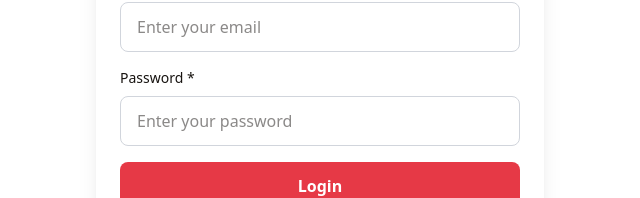
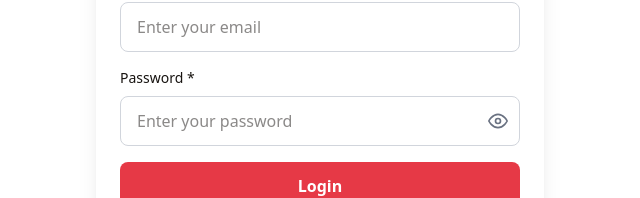
Before and after one commit to softdevglobal/booking-engine, a Next.js app: page /embed in a window 1280 px wide. Shown: the part 325-523 px from the top of the page, without its empty margins (320-960 px from the left). Built offline with nearby package versions, Linux system fonts and the light colour scheme; no server answers.

Commit message:
password, contact

```diff
--- a/src/components/LoginModal.tsx
+++ b/src/components/LoginModal.tsx
@@ -12,6 +12,7 @@ export default function LoginModal({ onClose, onSuccess }: Props) {
 	const [isLogin, setIsLogin] = useState(true);
 	const [error, setError] = useState("");
 	const [formData, setFormData] = useState({ name: "", email: "", password: "", phone: "" });
+	const [showPassword, setShowPassword] = useState(false);
 
 	const handleInputChange = (e: React.ChangeEvent<HTMLInputElement>) => {
 		const { name, value } = e.target;
@@ -22,7 +23,7 @@ export default function LoginModal({ onClose, onSuccess }: Props) {
 	const handleSubmit = async (e: React.FormEvent) => {
 		e.preventDefault();
 		setError("");
-		if (!formData.email || !formData.password || (!isLogin && !formData.name)) {
+		if (!formData.email || !formData.password || (!isLogin && (!formData.name || !formData.phone))) {
 			setError("Please fill in all required fields");
 			return;
 		}
@@ -58,12 +59,45 @@ export default function LoginModal({ onClose, onSuccess }: Props) {
 					</div>
 					<div>
 						<label htmlFor="password" className="block text-sm font-medium text-[#181411] mb-2">Password *</label>
-						<input id="password" name="password" type="password" value={formData.password} onChange={handleInputChange} className="w-full px-4 py-3 border border-gray-300 rounded-lg focus:ring-2 focus:ring-[#ec8013] focus:border-transparent text-[#181411]" placeholder="Enter your password" required />
+						<div className="relative">
+							<input
+								id="password"
+								name="password"
+								type={showPassword ? "text" : "password"}
+								value={formData.password}
+								onChange={handleInputChange}
+								className="w-full px-4 py-3 pr-11 border border-gray-300 rounded-lg focus:ring-2 focus:ring-[#ec8013] focus:border-transparent text-[#181411]"
+								placeholder="Enter your password"
+								required
+								autoComplete={isLogin ? "current-password" : "new-password"}
+							/>
+							<button
+								type="button"
+								onClick={() => setShowPassword(v => !v)}
+								className="absolute inset-y-0 right-0 px-3 flex items-center text-gray-500 hover:text-gray-700"
+								aria-label={showPassword ? "Hide password" : "Show password"}
+								title={showPassword ? "Hide password" : "Show password"}
+							>
+								{showPassword ? (
+									<svg xmlns="http://www.w3.org/2000/svg" className="h-5 w-5" viewBox="0 0 24 24" fill="none" stroke="currentColor" strokeWidth="2">
+										<path d="M3 3l18 18" strokeLinecap="round" strokeLinejoin="round" />
+										<path d="M10.58 10.58a2 2 0 102.83 2.83" />
+										<path d="M16.88 16.88A10.94 10.94 0 0112 19c-5 0-9.27-3-11-7 1.02-2.33 2.73-4.3 4.88-5.62" />
+										<path d="M9.88 4.12A10.94 10.94 0 0112 5c5 0 9.27 3 11 7a11.6 11.6 0 01-2.32 3.18" />
+									</svg>
+								) : (
+									<svg xmlns="http://www.w3.org/2000/svg" className="h-5 w-5" viewBox="0 0 24 24" fill="none" stroke="currentColor" strokeWidth="2">
+										<path d="M1 12s4-8 11-8 11 8 11 8-4 8-11 8S1 12 1 12z" strokeLinecap="round" strokeLinejoin="round" />
+										<circle cx="12" cy="12" r="3" />
+									</svg>
+								)}
+							</button>
+						</div>
 					</div>
 					{!isLogin && (
 						<div>
-							<label htmlFor="phone" className="block text-sm font-medium text-[#181411] mb-2">Phone Number (Optional)</label>
-							<input id="phone" name="phone" value={formData.phone} onChange={handleInputChange} className="w-full px-4 py-3 border border-gray-300 rounded-lg focus:ring-2 focus:ring-[#e63946] focus:border-transparent text-[#181411]" placeholder="Enter your phone number" />
+							<label htmlFor="phone" className="block text-sm font-medium text-[#181411] mb-2">Phone Number *</label>
+							<input id="phone" name="phone" type="tel" value={formData.phone} onChange={handleInputChange} className="w-full px-4 py-3 border border-gray-300 rounded-lg focus:ring-2 focus:ring-[#e63946] focus:border-transparent text-[#181411]" placeholder="Enter your phone number" required />
 						</div>
 					)}
 					<button type="submit" disabled={isLoading} className={`w-full py-3 px-6 rounded-lg font-semibold text-white transition-colors ${isLoading ? "bg-gray-400 cursor-not-allowed" : "bg-[#e63946] hover:bg-[#d62839]"}`}>
```
